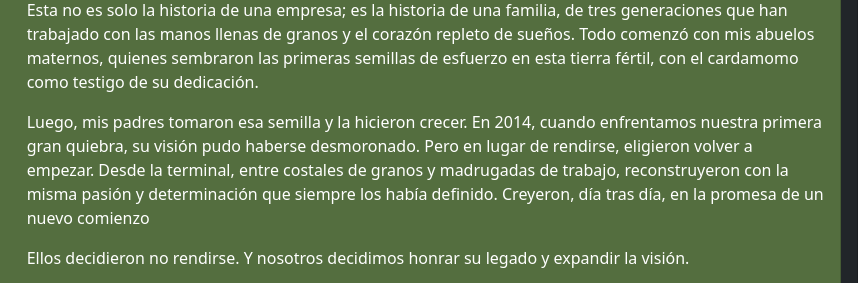
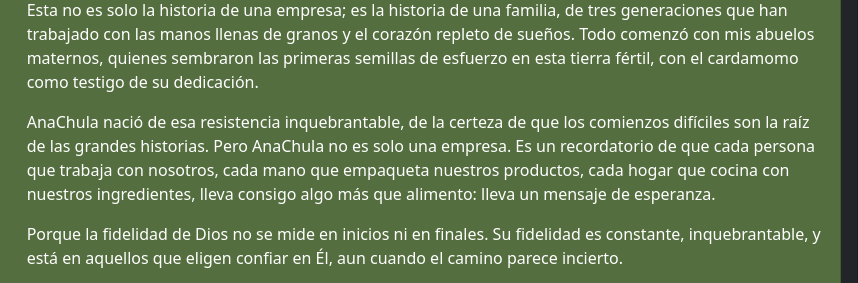
Before and after one commit to Orion-Technologies/anachulatest, a website: page src/pages/nosotros.html in a window 1280 px wide. Shown: the part 1171-1454 px from the top of the page, 422-1280 px from the left. Drawn offline with nearby package versions, Linux system fonts and the light colour scheme.

Commit message:
actualizacion paginas nosotros y contacto

```diff
--- a/src/pages/nosotros.html
+++ b/src/pages/nosotros.html
@@ -54,12 +54,6 @@
               han trabajado con las manos llenas de granos y el corazón repleto de sueños. Todo comenzó con
               mis abuelos maternos, quienes sembraron las primeras semillas de esfuerzo en esta tierra fértil, con
               el cardamomo como testigo de su dedicación.</p>
-            <p>Luego, mis padres tomaron esa semilla y la hicieron crecer. En 2014, cuando enfrentamos nuestra
-              primera gran quiebra, su visión pudo haberse desmoronado. Pero en lugar de rendirse, eligieron
-              volver a empezar. Desde la terminal, entre costales de granos y madrugadas de trabajo,
-              reconstruyeron con la misma pasión y determinación que siempre los había definido. Creyeron, día
-              tras día, en la promesa de un nuevo comienzo</p>
-            <p>Ellos decidieron no rendirse. Y nosotros decidimos honrar su legado y expandir la visión.</p>
             <p>AnaChula nació de esa resistencia inquebrantable, de la certeza de que los comienzos difíciles son
               la raíz de las grandes historias. Pero AnaChula no es solo una empresa. Es un recordatorio de que
               cada persona que trabaja con nosotros, cada mano que empaqueta nuestros productos, cada hogar
```
